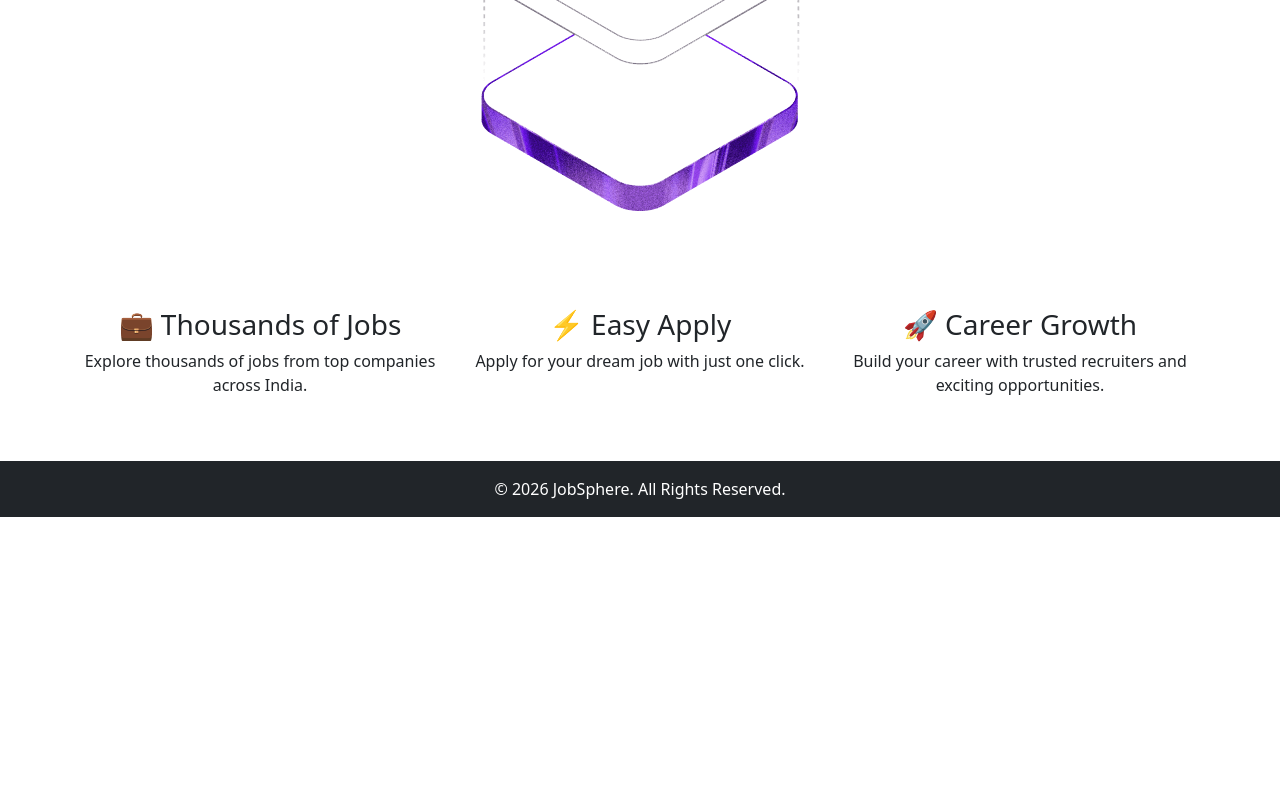
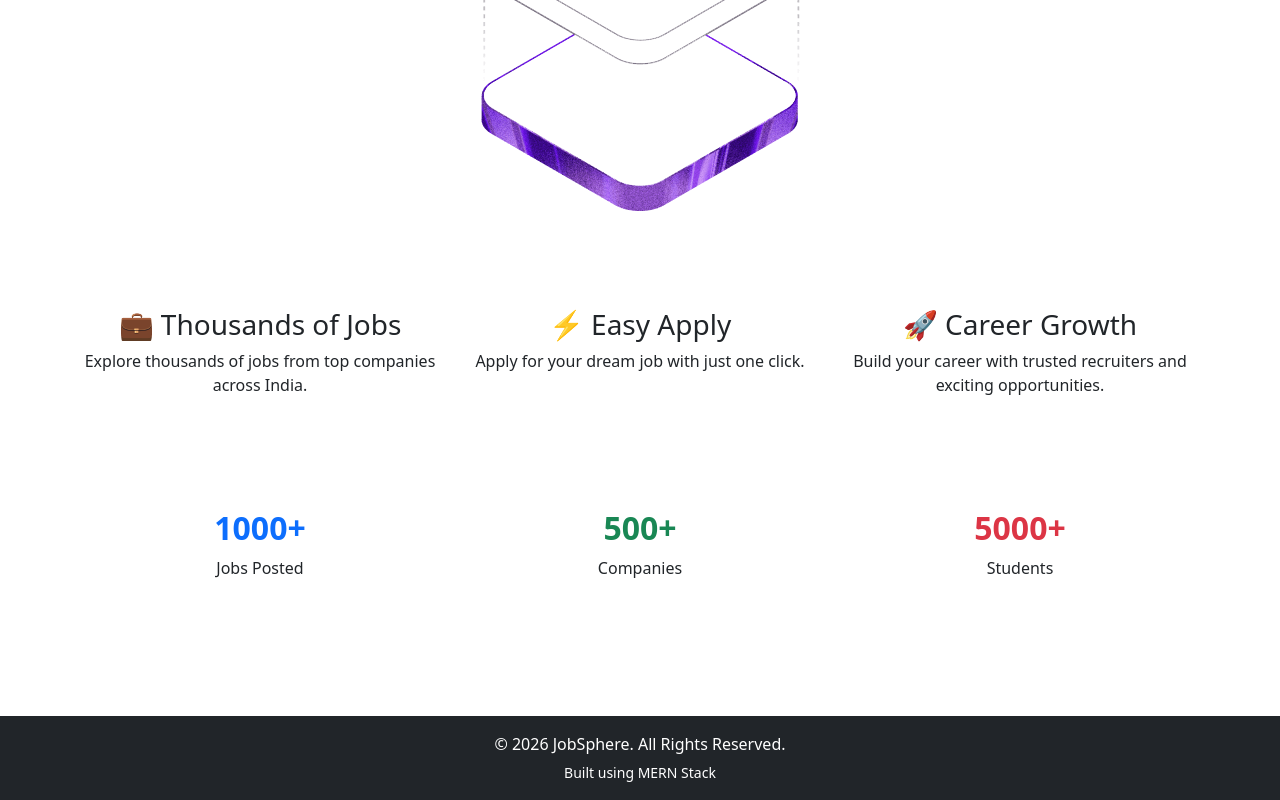
Before and after one commit to samanvitha-05/JobSphere, a React (Vite) app in the folder client/: page / in a window 1280 px wide. Shown: the part 520-1320 px from the top of the page. Before the commit the page ends 1037 px from the top, so only its background shows below. Built offline with nearby package versions, Linux system fonts and the light colour scheme.

Commit message:
Improved home page and added footer

```diff
--- a/client/src/components/Footer.jsx
+++ b/client/src/components/Footer.jsx
@@ -1,11 +1,21 @@
 const Footer = () => {
+
     return (
+
         <footer className="bg-dark text-white text-center py-3 mt-5">
-            <p className="mb-0">
+
+            <p className="mb-1">
                 © 2026 JobSphere. All Rights Reserved.
             </p>
+
+            <small>
+                Built using MERN Stack
+            </small>
+
         </footer>
+
     );
+
 };
 
 export default Footer;
--- a/client/src/pages/Home.jsx
+++ b/client/src/pages/Home.jsx
@@ -5,8 +5,10 @@ import hero from "../assets/hero.png";
 const Home = () => {
     return (
         <MainLayout>
+
             {/* Hero Section */}
             <div className="py-5 text-center">
+
                 <h1 className="display-3 fw-bold">
                     Find Your Dream Job
                 </h1>
@@ -16,6 +18,7 @@ const Home = () => {
                 </p>
 
                 <div className="mt-4">
+
                     <Link
                         to="/jobs"
                         className="btn btn-primary btn-lg me-3"
@@ -29,41 +32,96 @@ const Home = () => {
                     >
                         Get Started
                     </Link>
+
                 </div>
 
                 <div className="text-center mt-5">
+
                     <img
                         src={hero}
                         alt="Job Portal"
                         className="img-fluid"
                         style={{ maxWidth: "650px" }}
                     />
+
                 </div>
+
             </div>
 
             {/* Features Section */}
             <div className="row text-center mt-5 mb-5">
+
                 <div className="col-md-4">
+
                     <h3>💼 Thousands of Jobs</h3>
+
                     <p>
                         Explore thousands of jobs from top companies across India.
                     </p>
+
                 </div>
 
                 <div className="col-md-4">
+
                     <h3>⚡ Easy Apply</h3>
+
                     <p>
                         Apply for your dream job with just one click.
                     </p>
+
                 </div>
 
                 <div className="col-md-4">
+
                     <h3>🚀 Career Growth</h3>
+
                     <p>
                         Build your career with trusted recruiters and exciting opportunities.
                     </p>
+
                 </div>
+
             </div>
+
+            {/* Statistics Section */}
+            <section className="py-5">
+
+                <div className="row text-center">
+
+                    <div className="col-md-4 mb-4">
+
+                        <h2 className="text-primary fw-bold">
+                            1000+
+                        </h2>
+
+                        <p>Jobs Posted</p>
+
+                    </div>
+
+                    <div className="col-md-4 mb-4">
+
+                        <h2 className="text-success fw-bold">
+                            500+
+                        </h2>
+
+                        <p>Companies</p>
+
+                    </div>
+
+                    <div className="col-md-4 mb-4">
+
+                        <h2 className="text-danger fw-bold">
+                            5000+
+                        </h2>
+
+                        <p>Students</p>
+
+                    </div>
+
+                </div>
+
+            </section>
+
         </MainLayout>
     );
 };
```
Also changed, not shown: 1 other file (tests, documents, lock files or other folders).
